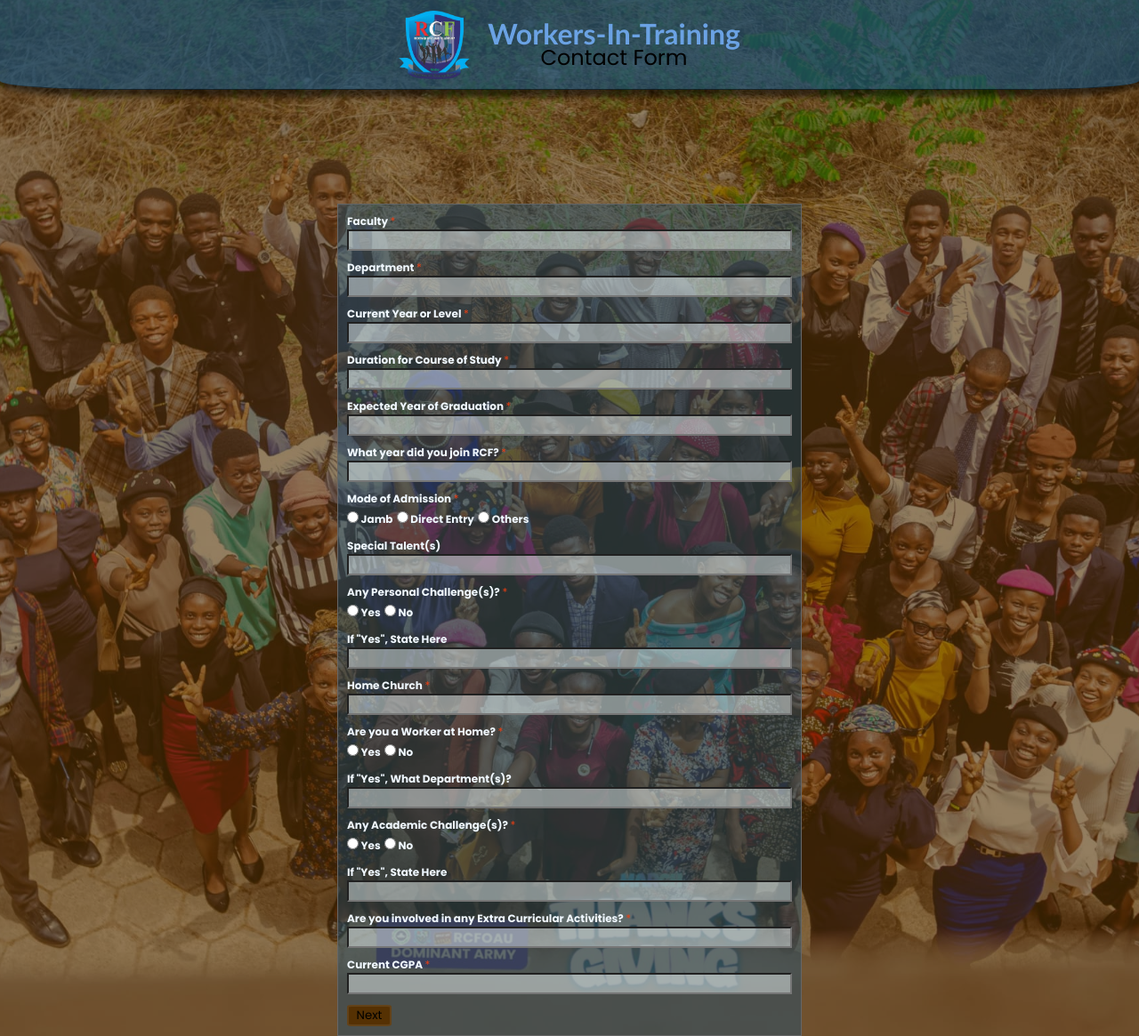
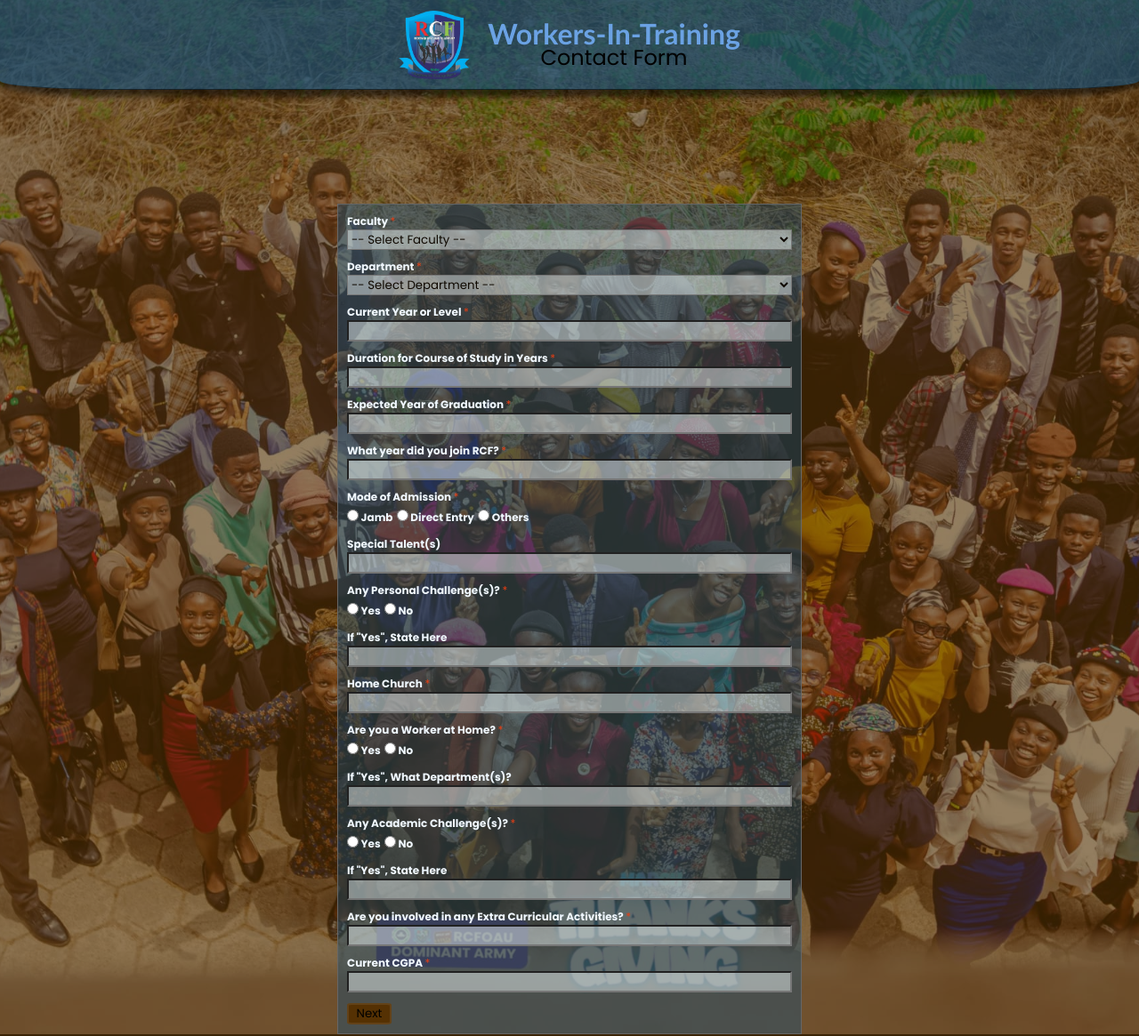
Before and after one commit to Kingrexicon/WIT-contact-form, a Flask app: template templates/page2.html in a window 1280 px wide. Shown: the whole page at 89% size. Run offline with Flask 3, Linux system fonts and the light colour scheme; the template is opened without the code that fills it, so the values that code supplies are empty.

```diff
--- a/server.py
+++ b/server.py
@@ -1,10 +1,28 @@
-from flask import Flask, render_template, request, redirect, session, url_for, flash
+from flask import Flask, render_template, request, redirect, session, url_for, flash, jsonify
 import csv
 import os
 import re
 
 app = Flask(__name__)
 app.secret_key = "your_secret_key_here"  # Required for session handling
+
+
+# Faculty and Department Mapping
+faculty_departments = {
+    "Administration": ["Accounting", "Business Administration", "Public Administration", "Local Government Studies"],
+    "Agriculture": ["Agricultural Economics", "Animal Science", "Crop Production", "Soil Science"],
+    "Arts": ["English", "History", "Philosophy", "Music", "Linguistics"],
+    "Basic Medical Sciences": ["Anatomy", "Medical Biochemistry", "Medical Rehabilitation", "Physiology"],
+    "Clinical Sciences": ["Medicine and Surgery", "Nursing"],
+    "Dentistry": ["Dentistry"],
+    "Education": ["Educational Management", "Physical & Health Education", "Educational Foundations", "Guidance & Counselling"],
+    "Environmental Design and Management": ["Architecture", "Building", "Estate Management", "Fine and Applied Arts", "Quantity Surveying", "Survey and Geoinformatics", "Urban & Regional Planning"],
+    "Law": ["Law"],
+    "Pharmacy": ["Pharmacy"],
+    "Science": ["Biochemistry", "Botany", "Chemistry", "Computer Science", "Mathematics", "Microbiology", "Physics", "Zoology"],
+    "Social Sciences": ["Economics", "Geography", "Political Science", "Psychology", "Sociology"],
+    "Technology": ["Agricultural Engineering", "Chemical Engineering", "Civil Engineering", "Computer Engineering", "Electrical & Electronics Engineering", "Mechanical Engineering", "Materials Science & Engineering", "Food Science & Technology"]
+}
 
 # Ensure CSV file exists with headers
 csv_file = "submissions.csv"
@@ -32,25 +50,35 @@ def is_valid_phone_number(phone):
     pattern = r"^\+234\d{10}$"  # Starts with +234, followed by exactly 10 digits
     return re.match(pattern, phone) is not None
 
+
 @app.route("/")
 def form():
     return render_template("index.html")
 
+@app.route("/get_departments")
+def get_departments():
+    faculty = request.args.get("faculty")
+    departments = faculty_departments.get(faculty, [])  # Get departments for selected faculty
+    return jsonify({"departments": departments})  # Return as JSON
+
 @app.route("/page2", methods=["POST"])
 def page2():
-    email = request.form.get("email")  # Get email from form data
-    phone_number = request.form.get("phone_number")  # Get phone number
+    email = request.form.get("email")
+    phone_number = request.form.get("phone_number")
+
+    print(f"DEBUG - Phone Number Received: {phone_number}")  # ✅ Debugging Line
 
     if not is_valid_email(email):
         flash("Invalid email address. Please enter a valid email.")
-        return redirect(url_for("form"))  # Stay on index.html
+        return redirect(url_for("form"))
 
     if not is_valid_phone_number(phone_number):
         flash("Invalid phone number. Please enter a valid Nigerian number (e.g., +2348023456789).")
-        return redirect(url_for("form"))  # Stay on index.html
+        return redirect(url_for("form"))
 
-    session["user_data"] = request.form.to_dict()  # Store user data
-    return render_template("page2.html")  # Move to page2.html
+    session["user_data"] = request.form.to_dict()
+    return render_template("page2.html")
+
 
 @app.route("/page3", methods=["GET", "POST"])
 def page3():
--- a/static/style.css
+++ b/static/style.css
@@ -131,3 +131,14 @@ button a {
 .guardian a {
   color: rgb(184, 114, 23);
 }
+
+/* Remove number input spinners */
+input[type="number"]::-webkit-outer-spin-button,
+input[type="number"]::-webkit-inner-spin-button {
+  -webkit-appearance: none;
+  margin: 0;
+}
+
+input[type="number"] {
+  -moz-appearance: textfield;
+}
--- a/templates/index.html
+++ b/templates/index.html
@@ -67,7 +67,7 @@
             <input
               class="form-control"
               name="phone_number"
-              type="number"
+              type="text"
               placeholder="Whatsapp Number (+234)"
               required
             />
--- a/templates/page2.html
+++ b/templates/page2.html
@@ -16,8 +16,29 @@
       href="{{ url_for('static', filename='style.mobile.css') }}"
     />
     <title>WIT Contact Form</title>
+    <script>
+      function updateDepartments() {
+        const faculty = document.getElementById("faculty").value;
+        const deptDropdown = document.getElementById("department");
+
+        fetch(`/get_departments?faculty=${encodeURIComponent(faculty)}`)
+          .then((response) => response.json())
+          .then((data) => {
+            deptDropdown.innerHTML =
+              "<option value='' disabled selected>-- Select Department --</option>";
+            data.departments.forEach((dept) => {
+              let option = document.createElement("option");
+              option.value = dept;
+              option.textContent = dept;
+              deptDropdown.appendChild(option);
+            });
+          })
+          .catch((error) =>
+            console.error("Error fetching departments:", error)
+          );
+      }
+    </script>
   </head>
-
   <body>
     <div class="form-cover">
       <div class="nav">
@@ -34,16 +55,46 @@
         <div class="form-row">
           <div class="form-group">
             <label>Faculty <red>*</red></label>
-            <input type="text" name="faculty" class="form-control" required />
+            <select
+              name="faculty"
+              id="faculty"
+              class="form-control"
+              required
+              onchange="updateDepartments()"
+            >
+              <option value="" disabled selected>-- Select Faculty --</option>
+              <option value="Administration">Administration</option>
+              <option value="Agriculture">Agriculture</option>
+              <option value="Arts">Arts</option>
+              <option value="Basic Medical Sciences">
+                Basic Medical Sciences
+              </option>
+              <option value="Clinical Sciences">Clinical Sciences</option>
+              <option value="Dentistry">Dentistry</option>
+              <option value="Education">Education</option>
+              <option value="Environmental Design and Management">
+                Environmental Design & Management
+              </option>
+              <option value="Law">Law</option>
+              <option value="Pharmacy">Pharmacy</option>
+              <option value="Science">Science</option>
+              <option value="Social Sciences">Social Sciences</option>
+              <option value="Technology">Technology</option>
+            </select>
           </div>
+          <!-- Department Dropdown (Initially Empty) -->
           <div class="form-group">
             <label>Department <red>*</red></label>
-            <input
-              type="text"
+            <select
               name="department"
+              id="department"
               class="form-control"
               required
-            />
+            >
+              <option value="" disabled selected>
+                -- Select Department --
+              </option>
+            </select>
           </div>
           <div class="form-group">
             <label>Current Year or Level <red>*</red></label>
@@ -55,7 +106,7 @@
             />
           </div>
           <div class="form-group">
-            <label>Duration for Course of Study <red>*</red></label>
+            <label>Duration for Course of Study in Years <red>*</red></label>
             <input
               type="text"
               name="study_duration"
@@ -228,7 +279,13 @@
 
           <div class="form-group">
             <label>Current CGPA <red>*</red></label>
-            <input type="text" name="cgpa" class="form-control" required />
+            <input
+              type="number"
+              name="cgpa"
+              class="form-control"
+              required
+              step="0.01"
+            />
           </div>
         </div>
 
```
Also changed, not shown: templates/page3.html (+3 -8 lines).
